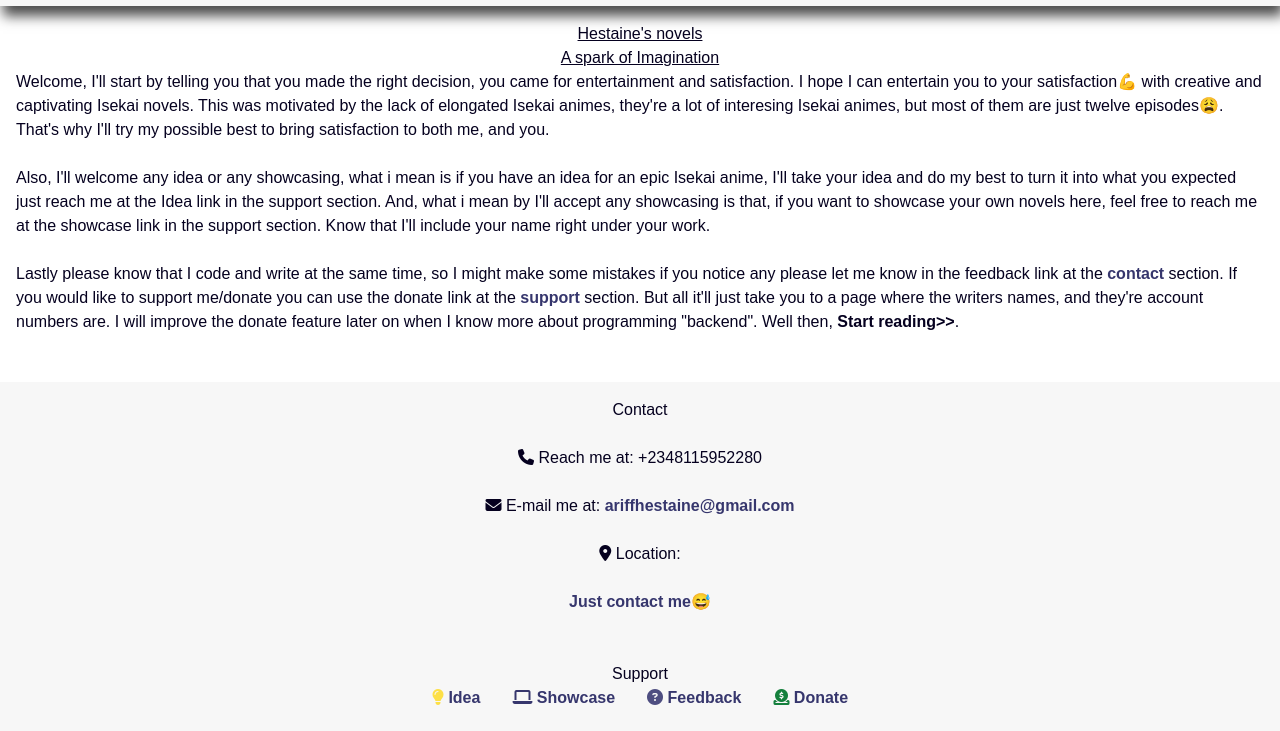
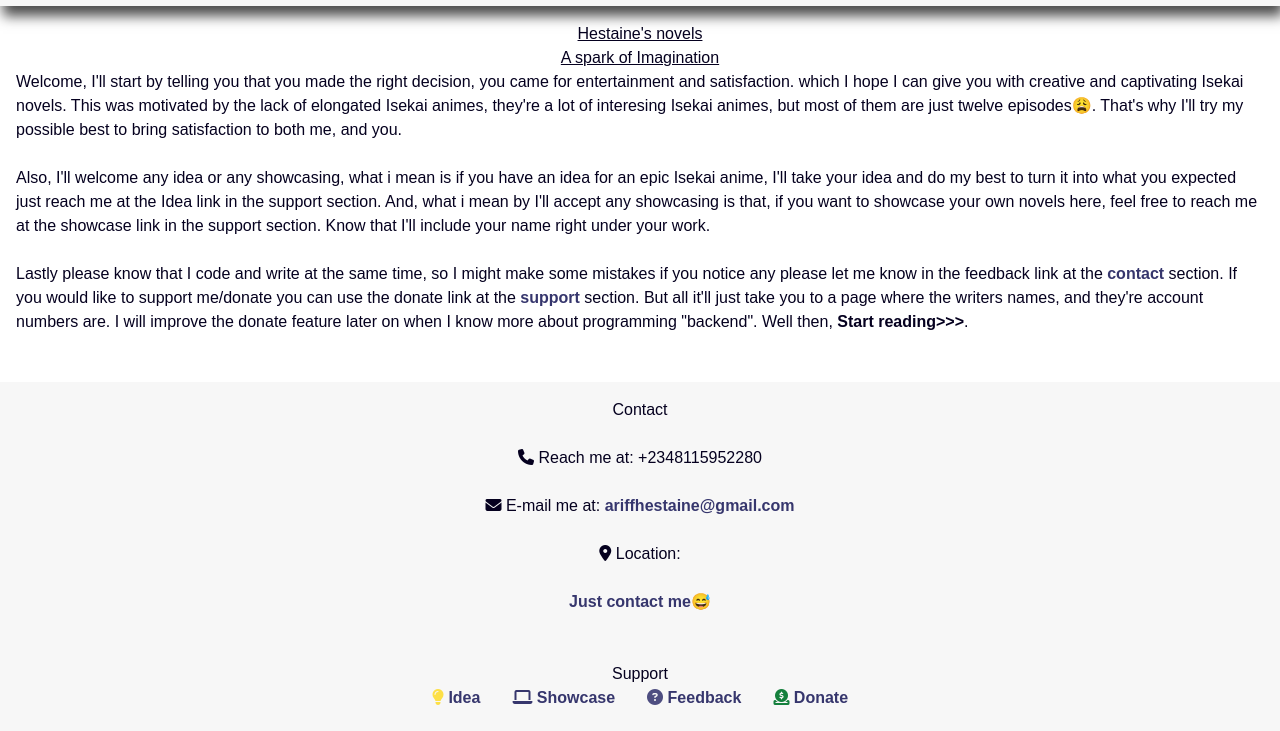
Before and after one commit to Hestaine/Call-me-All, a website: page index.html in a window 1280 px wide. Shown: the part 61-792 px from the top of the page. Drawn offline with Linux system fonts and the light colour scheme.

Commit message:
did some things

```diff
--- a/index.html
+++ b/index.html
@@ -113,8 +113,7 @@
 
         <h3 class="p-[10px] rounded-[1rem]">
           Welcome, I'll start by telling you that you made the right decision,
-          you came for entertainment and satisfaction. I hope I can entertain
-          you to your satisfaction💪 with creative and captivating Isekai
+          you came for entertainment and satisfaction. which I hope I can give you with creative and captivating Isekai
           novels. This was motivated by the lack of elongated Isekai animes,
           they're a lot of interesing Isekai animes, but most of them are just
           twelve episodes😩. That's why I'll try my possible best to bring
@@ -142,7 +141,7 @@
           <a href="#support" class="support-btn text-link font-[700] no-underline">support</a> section. But all
           it'll just take you to a page where the writers names, and they're
           account numbers are. I will improve the donate feature later on when I
-          know more about programming "backend". Well then, <a class="font-[700]" href="/dist/html/novels.html">Start reading>></a>.
+          know more about programming "backend". Well then, <a class="font-[700]" href="/dist/html/novels.html">Start reading>>></a>.
         </h3>
       </section>
 
```
Also changed, not shown: dist/html/novels.html.
